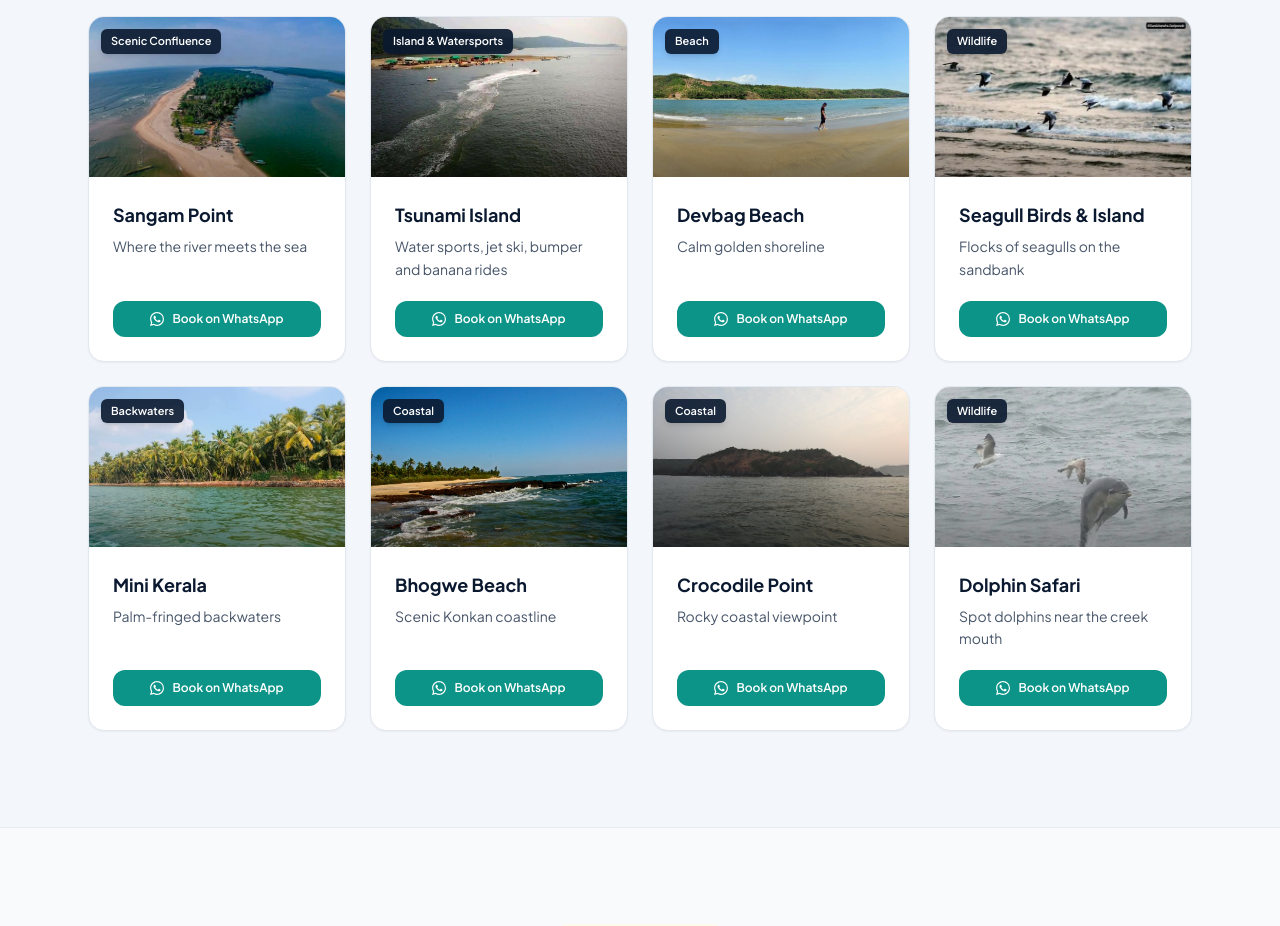
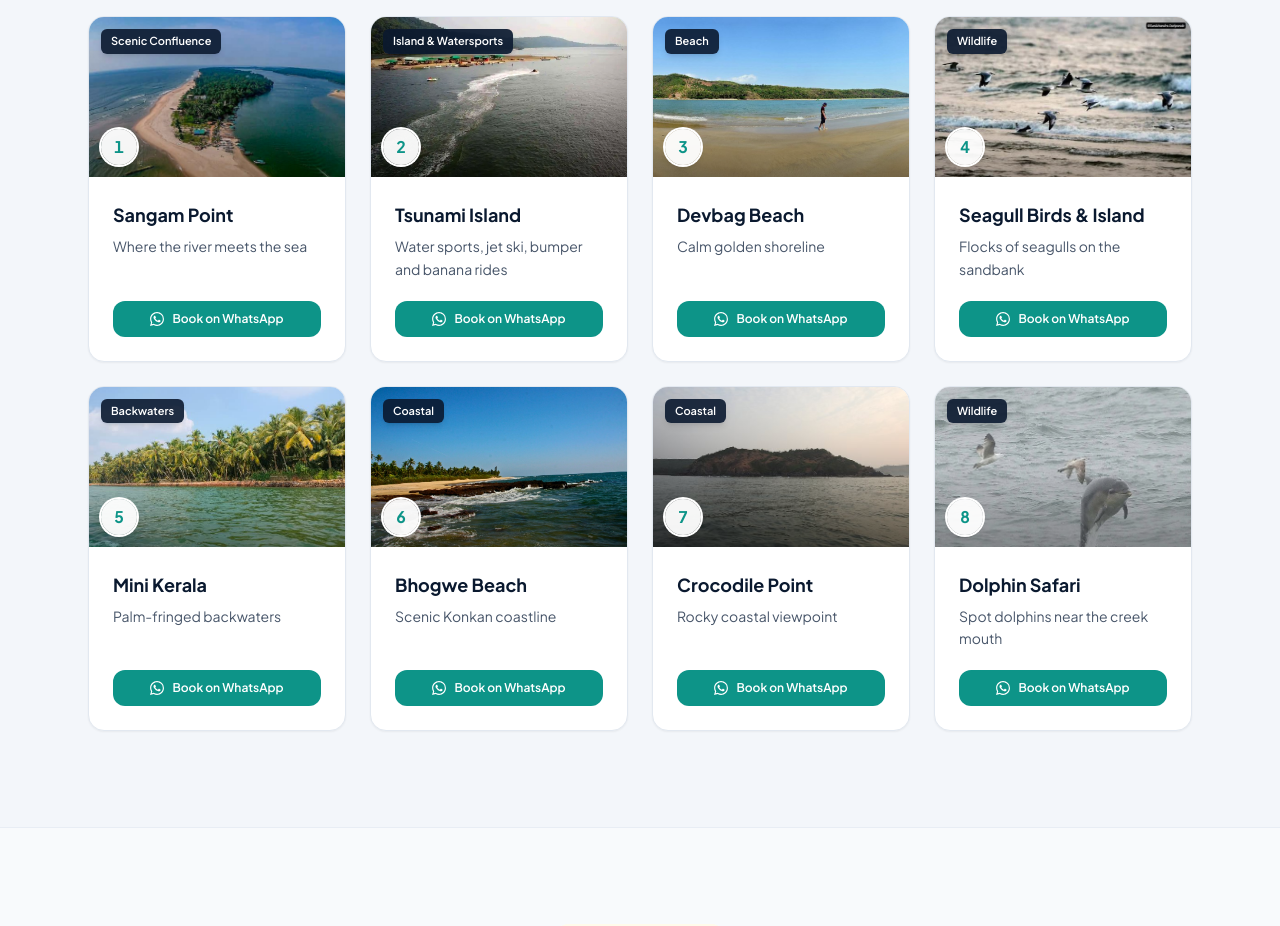
Before and after one commit to Anurag-git22/seaking, a React (Vite) app: page / in a window 1280 px wide. Shown: the part 1860-2786 px from the top of the page. Built offline with nearby package versions, Linux system fonts and the light colour scheme; the HTML template or start-up script is replaced by a standard one.

Commit message:
Add serial numbers 1-8 to experience cards with circular badges in bottom-left corner

```diff
--- a/src/App.tsx
+++ b/src/App.tsx
@@ -639,10 +639,11 @@
 
           {/* Responsive Layout: 1 col on mobile, 2 on tablet, 4 on desktop (2 rows of 4) */}
           <div className="grid grid-cols-1 sm:grid-cols-2 lg:grid-cols-4 gap-6">
-            {EXPERIENCES.map((exp) => (
+            {EXPERIENCES.map((exp, index) => (
               <div
                 key={exp.id}
                 className="flex flex-col bg-white rounded-2xl overflow-hidden border border-slate-200 shadow-sm hover:shadow-xl hover:-translate-y-1 transition-all duration-300 group"
+                aria-label={`Tour ${index + 1} of ${EXPERIENCES.length}: ${exp.title}`}
               >
                 {/* Fixed Image Ratio 16:10 */}
                 <div className="relative aspect-[16/10] overflow-hidden bg-gradient-to-br from-teal/20 to-navy/20">
@@ -664,6 +665,16 @@
                   <span className="absolute top-3 left-3 bg-navy/90 backdrop-blur-md text-white text-[11px] font-semibold px-2.5 py-1 rounded-md shadow-md">
                     {exp.tag}
                   </span>
+
+                  {/* Bottom-left serial number badge */}
+                  <div
+                    className="absolute bottom-3 left-3 w-8 h-8 sm:w-9 sm:h-9 rounded-full bg-white/95 flex items-center justify-center shadow-md ring-2 ring-white"
+                    aria-hidden="true"
+                  >
+                    <span className="text-teal font-bold text-sm sm:text-base tabular-nums">
+                      {index + 1}
+                    </span>
+                  </div>
                 </div>
 
                 {/* Card Body - Equal Height & Button at bottom */}
```
